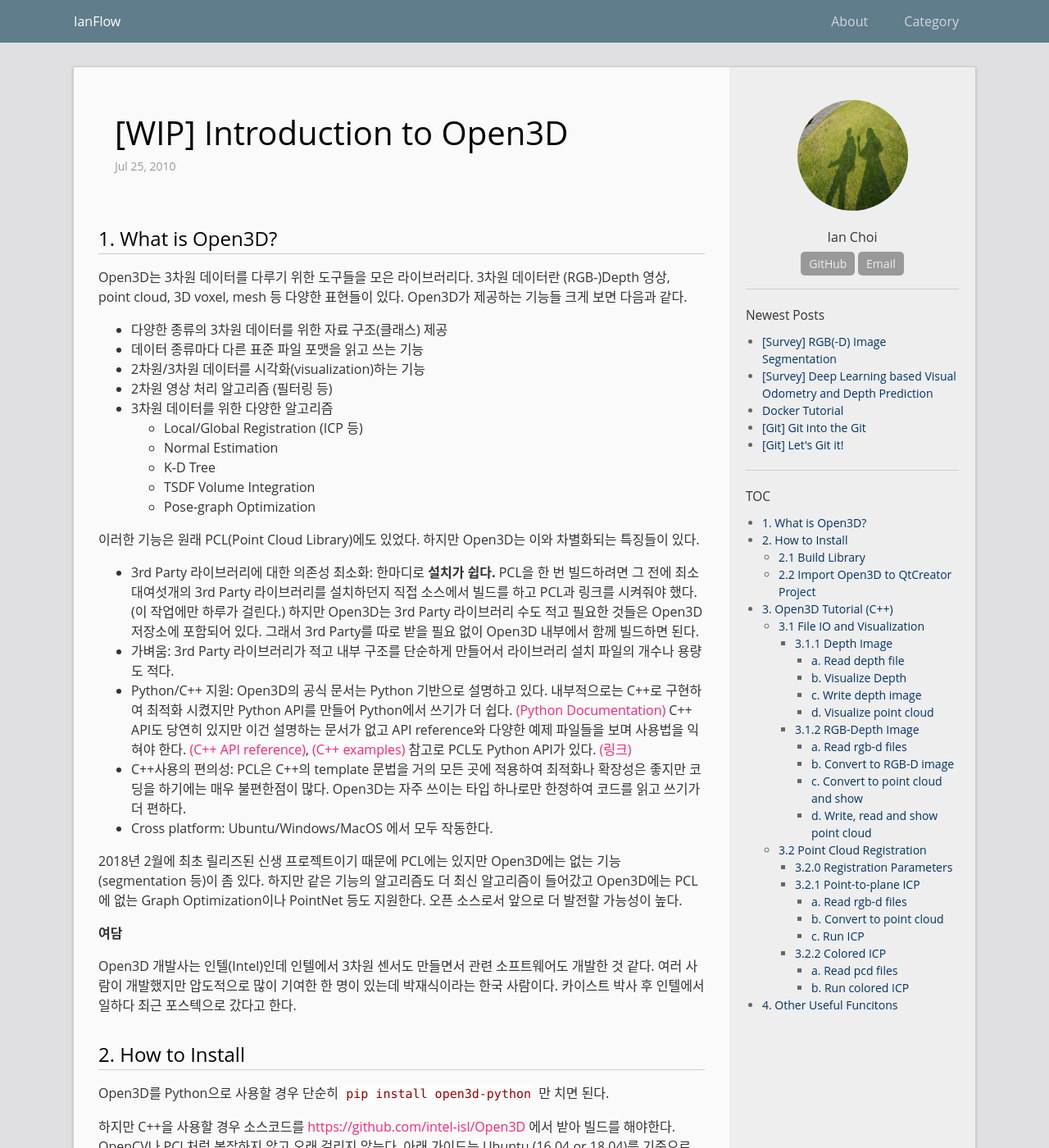
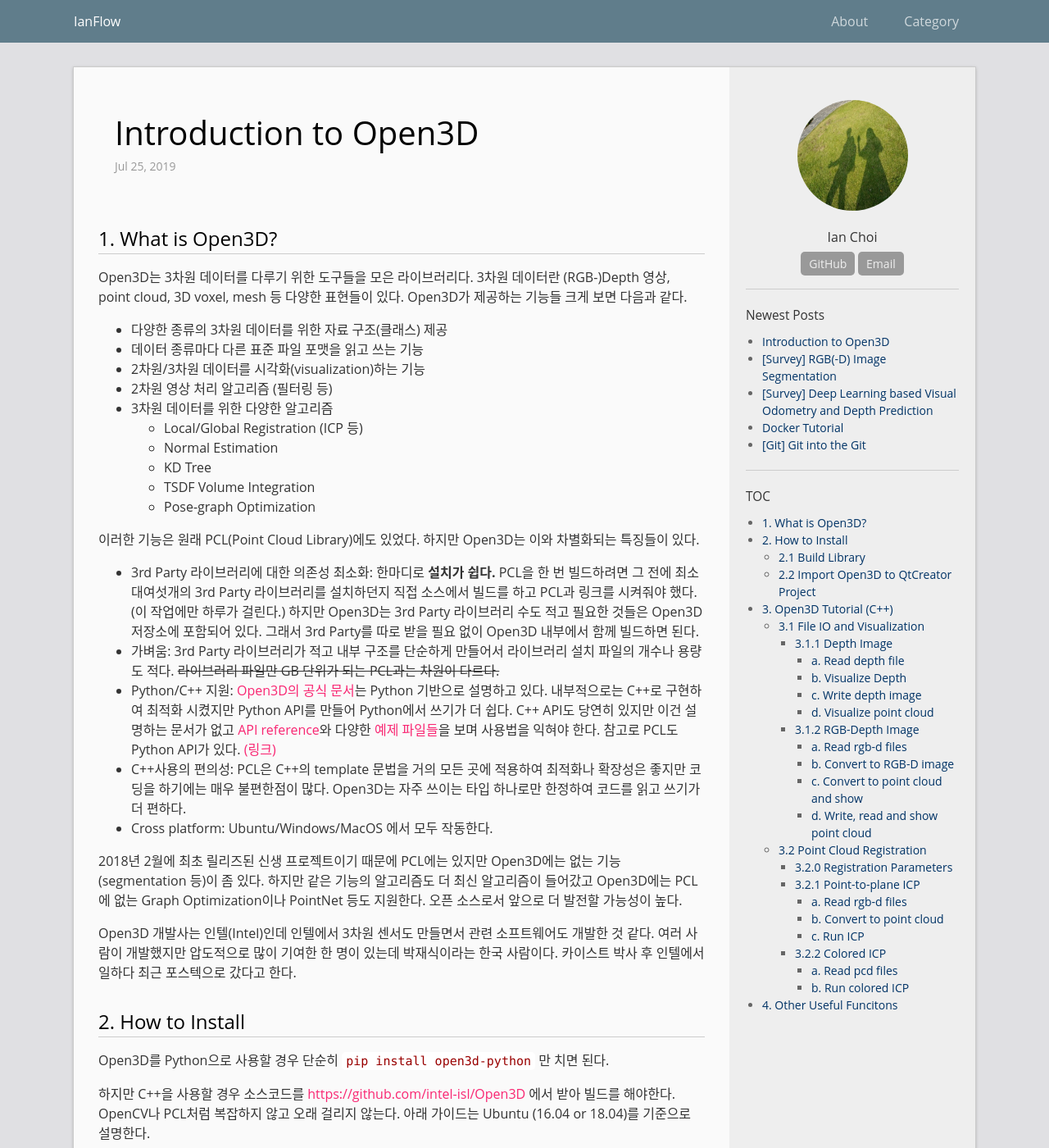
Before and after one commit to goodgodgd/ian-flow, a Jekyll site: the page built from _posts/2019-07-25-open3d-tutorial.md, in a window 1280 px wide and 1400 px high. Shown: the whole window at 82% size. Built offline with Jekyll 4.4.1, drawn with Linux system fonts in a browser that asks for light colours; some of the changed text lies outside the part shown.

Commit message:
change title and date

````diff
--- a/_posts/2019-07-25-open3d-tutorial.md
+++ b/_posts/2019-07-25-open3d-tutorial.md
@@ -1,8 +1,8 @@
 ---
 layout: post
-title:  "[WIP] Introduction to Open3D"
-date:   2010-07-25 09:00:01
-categories: research
+title:  "Introduction to Open3D"
+date:   2019-07-25 09:00:01
+categories: programming
 ---
 
 
@@ -18,21 +18,19 @@
 - 3차원 데이터를 위한 다양한 알고리즘
   - Local/Global Registration (ICP 등)
   - Normal Estimation
-  - K-D Tree
+  - KD Tree
   - TSDF Volume Integration
   - Pose-graph Optimization
 
 이러한 기능은 원래 PCL(Point Cloud Library)에도 있었다. 하지만 Open3D는 이와 차별화되는 특징들이 있다.
 
 - 3rd Party 라이브러리에 대한 의존성 최소화: 한마디로 **설치가 쉽다.** PCL을 한 번 빌드하려면 그 전에 최소 대여섯개의 3rd Party 라이브러리를 설치하던지 직접 소스에서 빌드를 하고 PCL과 링크를 시켜줘야 했다. (이 작업에만 하루가 걸린다.) 하지만 Open3D는 3rd Party 라이브러리 수도 적고 필요한 것들은 Open3D 저장소에 포함되어 있다. 그래서 3rd Party를 따로 받을 필요 없이 Open3D 내부에서 함께 빌드하면 된다.
-- 가벼움: 3rd Party 라이브러리가 적고 내부 구조를 단순하게 만들어서 라이브러리 설치 파일의 개수나 용량도 적다.
-- Python/C++ 지원: Open3D의 공식 문서는 Python 기반으로 설명하고 있다. 내부적으로는 C++로 구현하여 최적화 시켰지만 Python API를 만들어 Python에서 쓰기가 더 쉽다. [(Python Documentation)](http://www.open3d.org/docs/release/) C++ API도 당연히 있지만 이건 설명하는 문서가 없고 API reference와 다양한 예제 파일들을 보며 사용법을 익혀야 한다. [(C++ API reference)](http://www.open3d.org/docs/release/cpp_api/index.html), [(C++ examples)](https://github.com/intel-isl/Open3D/tree/master/examples/Cpp) 참고로 PCL도 Python API가 있다. [(링크)](https://github.com/strawlab/python-pcl)
+- 가벼움: 3rd Party 라이브러리가 적고 내부 구조를 단순하게 만들어서 라이브러리 설치 파일의 개수나 용량도 적다. ~~라이브러리 파일만 GB 단위가 되는 PCL과는 차원이 다르다.~~
+- Python/C++ 지원: [Open3D의 공식 문서](http://www.open3d.org/docs/release/)는 Python 기반으로 설명하고 있다. 내부적으로는 C++로 구현하여 최적화 시켰지만 Python API를 만들어 Python에서 쓰기가 더 쉽다. C++ API도 당연히 있지만 이건 설명하는 문서가 없고 [API reference](http://www.open3d.org/docs/release/cpp_api/index.html)와 다양한 [예제 파일들](https://github.com/intel-isl/Open3D/tree/master/examples/Cpp)을 보며 사용법을 익혀야 한다. 참고로 PCL도 Python API가 있다. [(링크)](https://github.com/strawlab/python-pcl)
 - C++사용의 편의성: PCL은 C++의 template 문법을 거의 모든 곳에 적용하여 최적화나 확장성은 좋지만 코딩을 하기에는 매우 불편한점이 많다. Open3D는 자주 쓰이는 타입 하나로만 한정하여 코드를 읽고 쓰기가 더 편하다.
 - Cross platform: Ubuntu/Windows/MacOS 에서 모두 작동한다.
 
 2018년 2월에 최초 릴리즈된 신생 프로젝트이기 때문에 PCL에는 있지만 Open3D에는 없는 기능(segmentation 등)이 좀 있다. 하지만 같은 기능의 알고리즘도 더 최신 알고리즘이 들어갔고 Open3D에는 PCL에 없는 Graph Optimization이나 PointNet 등도 지원한다. 오픈 소스로서 앞으로 더 발전할 가능성이 높다.
-
-**여담**
 
 Open3D 개발사는 인텔(Intel)인데 인텔에서 3차원 센서도 만들면서 관련 소프트웨어도 개발한 것 같다. 여러 사람이 개발했지만 압도적으로 많이 기여한 한 명이 있는데 박재식이라는 한국 사람이다. 카이스트 박사 후 인텔에서 일하다 최근 포스텍으로 갔다고 한다.
 
@@ -122,16 +120,16 @@
 
 예제에서 사용하는 주로 namespace는 다음과 같다. 이 namespace 안에 클래스와 함수의 이름들만 봐도 기능을 알 수 있다.
 
-- open3d::geometry : Image나 PointCloud 같은 자료형이 들어있다.
-- open3d::io : geometry 자료형을 파일로 읽고 쓰는 함수들이 있다.
-- open3d::visualization : DrawGeometries()처럼 시각화 관련 함수들이 있다.
-- open3d::registration : PointCloud 사이의 registration 함수들이 있다.
+- `open3d::geometry` : Image나 PointCloud 같은 (3차원) 데이터를 위한 자료형이 들어있다.
+- `open3d::io` : geometry 자료형을 파일로 읽고 쓰는 함수들이 있다.
+- `open3d::visualization` : geometry 자료형을 시각화하는 함수들이 있다.
+- `open3d::registration` : PointCloud 사이의 registration 함수들이 있다.
 
 
 
 ## 3.1 File IO and Visualization
 
-OpenCV에서 제공하지 않는 point cloud를 저장하는 `.pcd` 파일 형식이나 mesh를 저장하는 `.ply` 형식을 읽어주는 것만으로도 Open3D는 써볼 가치가 있다.
+Point cloud를 저장하는 `.pcd` 파일 형식이나 mesh를 저장하는 `.ply` 형식을 읽고 보여주는 것만으로도 Open3D는 써볼 가치가 있다.
 
 아래 링크들은 이와 관련된 Python 튜토리얼이다. Python 튜토리얼을 보면 관련 내용에 대한 설명이 있고 C++에도 비슷한 클래스와 함수들이 있기 때문에 도움이 된다.
 
@@ -227,7 +225,7 @@
 ```cpp
     // show depth
     open3d::visualization::DrawGeometries({depth_float}, "Depth",
-								depth_ptr->width_, depth_ptr->height_);
+			depth_ptr->width_, depth_ptr->height_);
 ```
 
 
@@ -473,7 +471,7 @@
 
 ```cpp
 void RegistrationExamples::IcpPointCloud(const char* srcdepthfile,
-										 const char* tgtdepthfile)
+                                         const char* tgtdepthfile)
 {
 	// read
     o3ImagePtr src_depth = open3d::io::CreateImageFromFile(srcdepthfile);
````
Also changed, not shown: other parts of _posts/2019-07-25-open3d-tutorial.md (+1 -3 lines).
